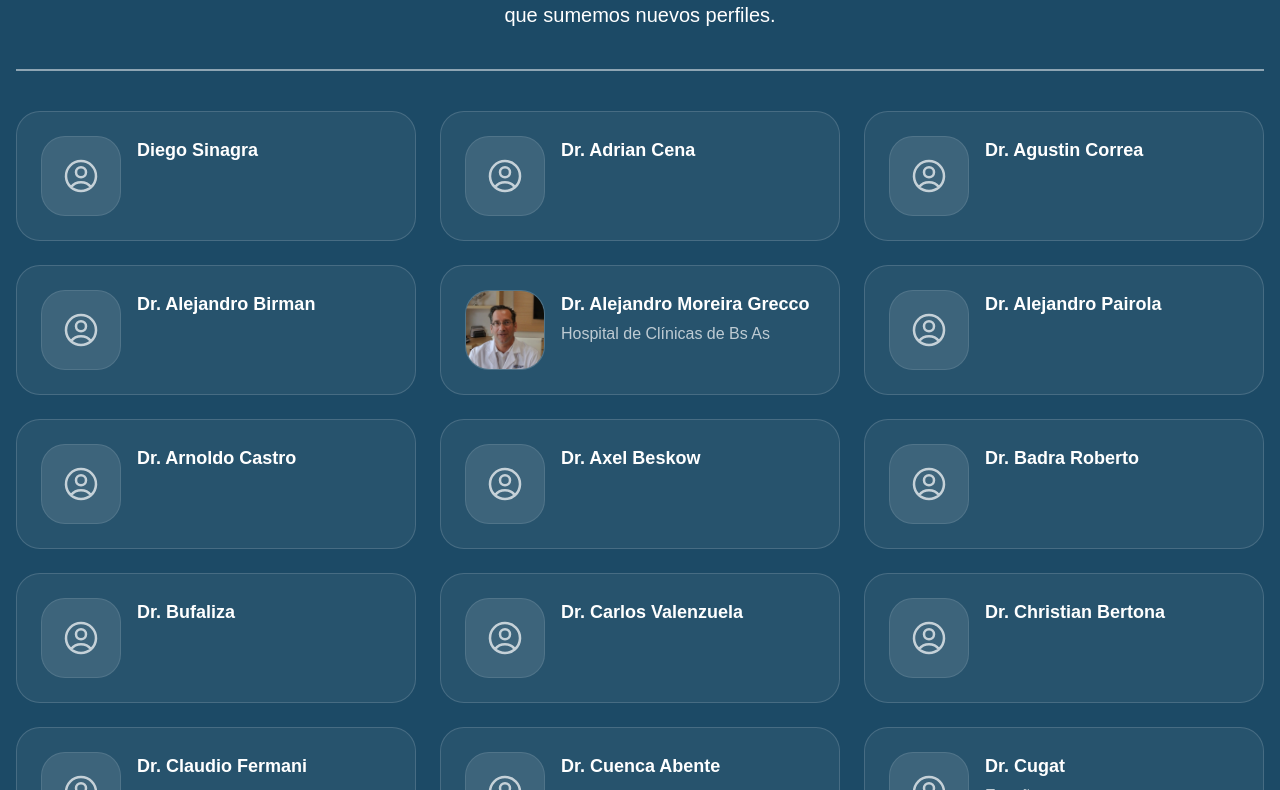
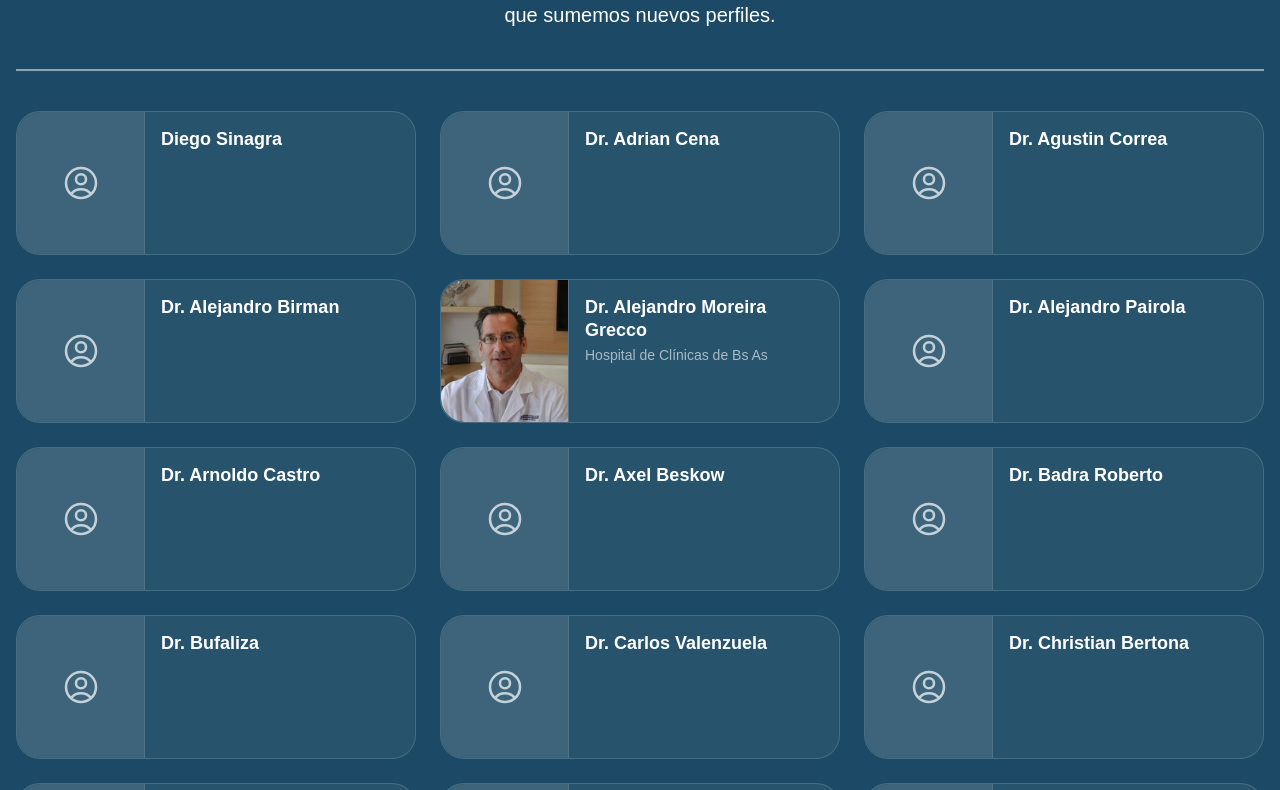
Before and after one commit to danidev-100/jornadas_de_cirugia, a React (Vite) app: page / in a window 1280 px wide. Shown: the part 9830-10620 px from the top of the page. Built offline with nearby package versions, Linux system fonts and the light colour scheme; a web font is replaced by a local one.

Commit message:
Refine speaker cards and people ranking

```diff
--- a/src/component/Speakers.jsx
+++ b/src/component/Speakers.jsx
@@ -39,27 +39,29 @@ function Speakers() {
           <article
             id={getPersonAnchorId(person.id)}
             key={person.id}
-            className="group relative scroll-mt-36 overflow-hidden rounded-3xl border border-white/15 bg-white/5 p-6 text-white"
+            className="group relative flex h-36 scroll-mt-36 gap-4 overflow-hidden rounded-3xl border border-white/15 bg-white/5 text-white"
           >
-            <div className="relative flex items-start gap-4">
-              <div className="flex h-20 w-20 shrink-0 items-center justify-center overflow-hidden rounded-3xl border border-white/10 bg-white/10 text-white/70">
+            <div className="flex h-full w-28 shrink-0 items-center justify-center overflow-hidden rounded-l-3xl border-r border-white/10 bg-white/10 text-white/70 sm:w-32">
               {person.imageSrc ? (
                 <img
                   src={person.imageSrc}
                   alt={person.name}
-                    className="h-full w-full object-cover transition duration-500 group-hover:scale-110"
+                  className="h-full w-full object-cover transition duration-500 group-hover:scale-115"
                 />
               ) : (
                 <PersonFallbackIcon />
               )}
             </div>
-              <div className="min-w-0 space-y-1">
-                <h3 className="text-lg font-semibold">{person.name}</h3>
+            <div className="flex min-w-0 flex-1 flex-col gap-1 overflow-hidden py-4 pr-5">
+              <h3 className="shrink-0 text-lg leading-tight font-semibold">
+                {person.name}
+              </h3>
+              <div className="flex min-h-0 flex-col gap-1 overflow-hidden">
                 {person.job_title ? (
                   <p className="text-white/90">{person.job_title}</p>
                 ) : null}
                 {person.institution ? (
-                  <p className="text-white/70">{person.institution}</p>
+                  <p className="text-white/60 text-sm">{person.institution}</p>
                 ) : null}
               </div>
             </div>
```
Lines whose indentation alone changed are shown as unchanged.
